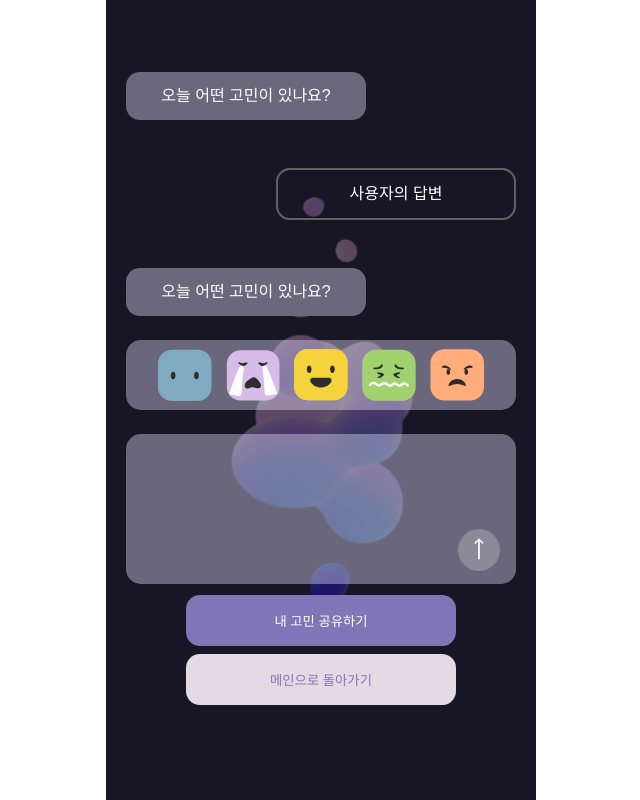
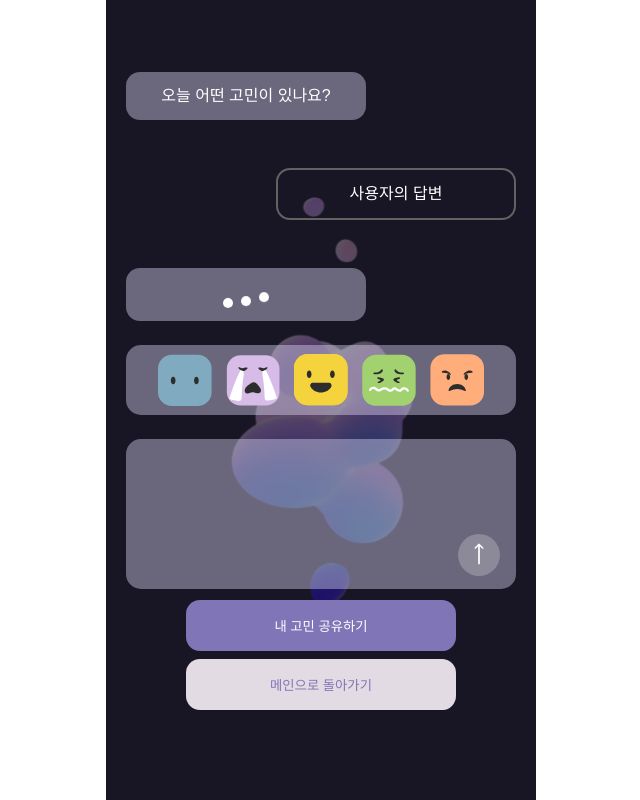
Before and after one commit to prgrms-fe-devcourse/NFE1-1-3-Calmiary, a React (Vite) app: page /writing in a window 1280 px wide. Shown: the whole page, without its empty margins (319-959 px from the left). Built offline with nearby package versions, Linux system fonts and the light colour scheme.

Commit message:
feat: 로딩 스피너 구현
loading이 false가 되면 뜨지 않도록 구현
props에 해당하는 comment와 loadingSpinner는 선택값임

```diff
--- a/src/features/writing/WritingPage.tsx
+++ b/src/features/writing/WritingPage.tsx
@@ -3,6 +3,7 @@ import {
   ContentInput,
   ContentPublicButton,
   EmotionInput,
+  LoadingSpinner,
   MoveToMainButton,
   QuestionBox,
   ResponseBox,
@@ -12,11 +13,11 @@ const WritingPage = () => {
   return (
     <WritingWrapper>
       <WritingLayout>
-        <QuestionBox />
+        <QuestionBox comment="오늘 어떤 고민이 있나요?" />
         <ResponseBoxContainer>
           <ResponseBox />
         </ResponseBoxContainer>
-        <QuestionBox />
+        <QuestionBox comment="" loadingSpinner={<LoadingSpinner />} />
         <EmotionInput />
         <ContentInput />
         <ButtonContainer>
--- /dev/null
+++ b/src/features/writing/components/LoadingSpinner.tsx
@@ -0,0 +1,17 @@
+import { SyncLoader } from 'react-spinners';
+import theme from '../../../styles/theme';
+
+const LoadingSpinner = () => {
+  return (
+    <SyncLoader
+      size={10}
+      margin={4}
+      color={theme.colors.write_white200}
+      loading={true}
+      cssOverride={{ animationFillMode: 'forwards' }}
+      speedMultiplier={0.7}
+    />
+  );
+};
+
+export default LoadingSpinner;
--- a/src/features/writing/components/QuestionBox.tsx
+++ b/src/features/writing/components/QuestionBox.tsx
@@ -1,14 +1,25 @@
+import { ReactNode } from 'react';
 import styled from 'styled-components';
 
-const QuestionBox = () => {
-  return <Div>오늘 어떤 고민이 있나요?</Div>;
+interface QuestionBoxProp {
+  comment?: string;
+  loadingSpinner?: ReactNode;
+}
+const QuestionBox = ({ comment, loadingSpinner }: QuestionBoxProp) => {
+  return (
+    <Div>
+      <div>{comment}</div>
+      <div>{loadingSpinner}</div>
+    </Div>
+  );
 };
 
 export default QuestionBox;
 
 const Div = styled.div`
   background: ${({ theme }) => theme.colors.write_purple300};
-  width: 15rem;
+  max-width: 15rem;
+  width: auto;
   color: ${({ theme }) => theme.colors.write_white200};
   display: flex;
   flex-direction: column;
--- a/src/features/writing/components/index.ts
+++ b/src/features/writing/components/index.ts
@@ -4,3 +4,4 @@ export { default as EmotionInput } from './EmotionInput';
 export { default as ContentInput } from './ContentInput';
 export { default as ContentPublicButton } from './ContentPublicButton';
 export { default as MoveToMainButton } from './MoveToMainButton';
+export { default as LoadingSpinner } from './LoadingSpinner';
```
